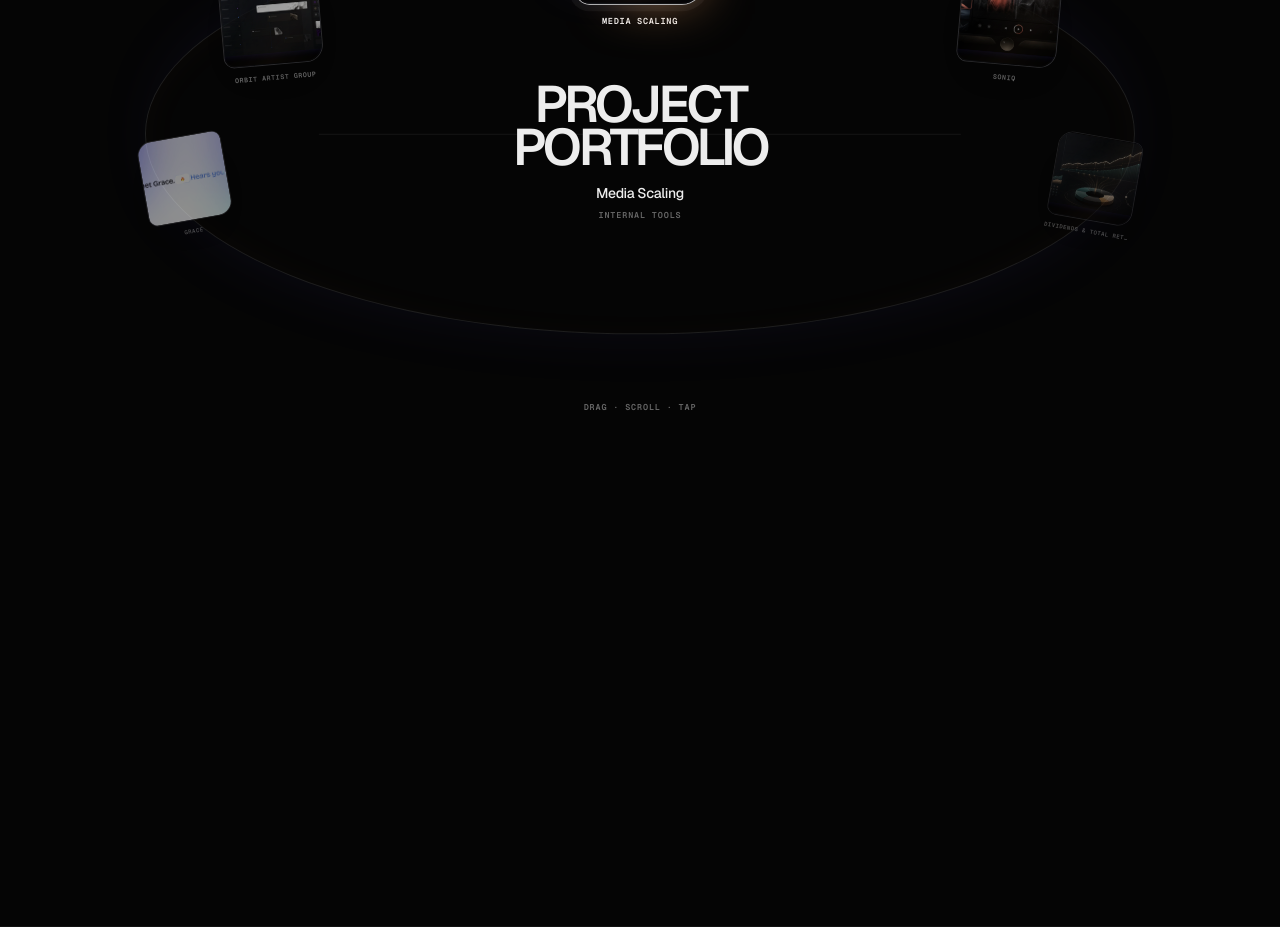
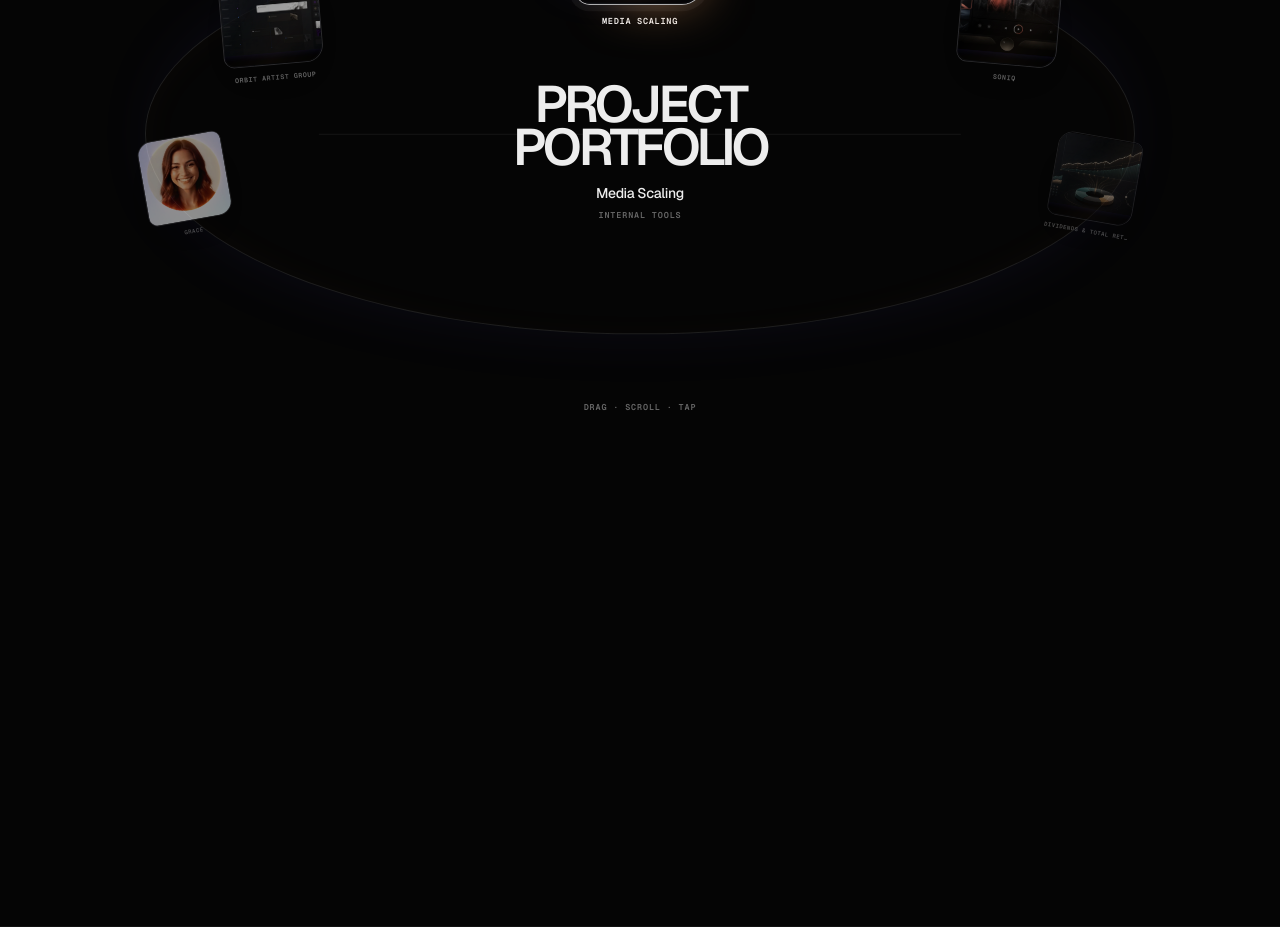
Before and after one commit to povssam/execution-labs-web, a Next.js app: page / in a window 1280 px wide. Shown: the part 2700-3627 px from the top of the page. Built offline with nearby package versions, Linux system fonts and the light colour scheme.

Commit message:
refine Grace portfolio imagery

```diff
--- a/src/components/home/ProjectPortfolio.tsx
+++ b/src/components/home/ProjectPortfolio.tsx
@@ -11,7 +11,7 @@ import { Container } from "../ui/Container";
 import styles from "./ProjectPortfolio.module.css";
 
 const media: Record<string, string> = {
-  grace: "/brand/grace/grace-animation-poster.jpg",
+  grace: "/brand/grace/grace-avatar.jpg",
   "orbit-artist-group": "/brand/projects/orbit-artist-group-orbit.png",
   "media-scaling": "/brand/projects/media-scaling-orbit.png",
   soniq: "/brand/projects/soniq-orbit.png",
```
Also changed, not shown: public/brand/grace/grace-avatar.jpg (added), 1 other file (tests, documents, lock files or other folders).
